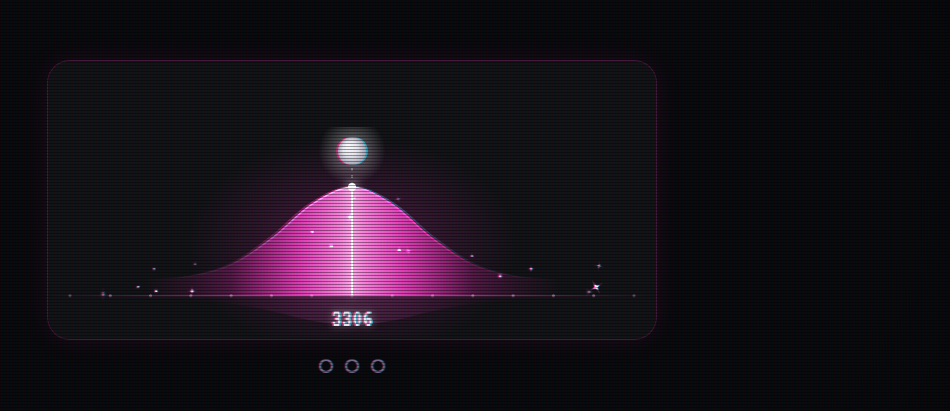
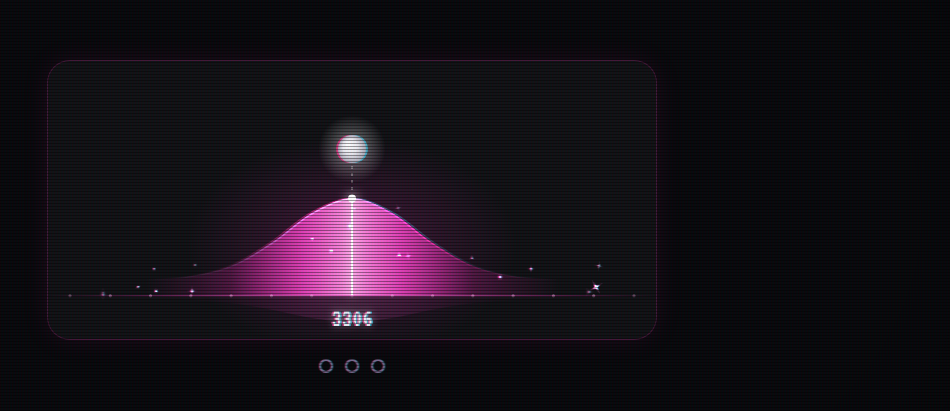
Before and after one commit to a-nelas/primedle, a website with bundled scripts: page index.html in a window 1280 px wide. Shown: the part 183-594 px from the top of the page, without its empty margins (288-1238 px from the left). Built offline with nearby package versions, Linux system fonts and the light colour scheme.

Commit message:
Ball follows the pointer anywhere, stopped by a floor above the wave
The ball moves on a full-screen overlay and acts as the cursor. A straight
invisible floor just above the highest crest stops it, flashing on contact.
The wave's bell rises as the ball gets closer to the floor.

Co-Authored-By: Claude Opus 5.5 <noreply@anthropic.com>

```diff
--- a/index.html
+++ b/index.html
@@ -22,9 +22,10 @@
           <span class="readout-delta" id="readout-delta"></span>
         </span>
       </div>
-      <canvas id="bar" tabindex="0" aria-label="Number line. Move to aim, click or press Enter to drop. Arrow keys also move the ball."></canvas>
+      <canvas id="bar" tabindex="0" aria-label="Number line. Move the ball anywhere to aim, click or press Enter to drop. Arrow keys also move the ball."></canvas>
     </div>
     <div class="tries" id="tries" aria-label="Tries"></div>
   </main>
+  <canvas id="fx" aria-hidden="true"></canvas>
 </body>
 </html>
--- a/src/bar.js
+++ b/src/bar.js
@@ -2,7 +2,9 @@ import { isPrime } from './primes.js';
 
 const PAD = 22; // px kept free at each end
 const BALL_R = 14;
-const FLOAT = 20; // gap between the floating ball and the wave crest
+const FLOAT = 20; // gap above the crest where the ball rests when nobody steers it
+const CLEAR = 4; // gap between the floor (a straight invisible line) and the highest crest
+const REACH = 150; // px: how quickly the wave sinks as the ball moves away from the floor
 const BASE_HALF = 7; // units visible each side at rest
 // Pointer → number mapping. The camera follows the ball to ALPHA of its
 // distance from N and the view widens by BETA per unit, which gives
@@ -40,16 +42,21 @@ const easeInOut = (t) => (t < 0.5 ? 4 * t * t * t : 1 - (-2 * t + 2) ** 3 / 2);
  *
  * Positions are in "units": offsets from N. Each integer is a spring node
  * and the wave is a smooth curve through them, rising into a bell under the
- * ball. The ball floats above the wave and follows the pointer (mouse hover,
- * or a finger sliding); a click or tap drops it and scores the guess. The
- * camera (`cam`) catches up behind the ball and the view widens (`half`) the
- * farther it goes, so N stays on screen. The wave only moves when the pointer
- * does; sparkles twinkle across it on their own.
+ * ball. The ball lives on a full-screen overlay (`fx`) and follows the pointer
+ * anywhere on the page (mouse hover, or a finger sliding), but it can't pass
+ * below the wave: it stops at an invisible wall just above it, flashing on
+ * contact, and slides along at that height. Its x picks the number. A click
+ * or tap drops it and scores the guess. The camera (`cam`) catches up behind
+ * the ball and the view widens (`half`) the farther it goes, so N stays on
+ * screen. The wave only moves when the pointer does; sparkles twinkle across
+ * it on their own.
  */
 export class NumberBar {
-  constructor(canvas, { center, onDrop, onHover }) {
+  constructor(canvas, { center, onDrop, onHover, fx }) {
     this.canvas = canvas;
     this.ctx = canvas.getContext('2d');
+    this.fx = fx;
+    this.fxCtx = fx.getContext('2d');
     this.center = center;
     this.onDrop = onDrop;
     this.onHover = onHover || (() => {});
@@ -61,12 +68,19 @@ export class NumberBar {
     this.cam = 0;
     this.ball = 0;
     this.lift = 1; // bell height under the ball
-    this.float = 1; // 1 = floating above the wave, 0 = resting on it
+    this.prox = 1; // 1 = ball on the floor, → 0 as it moves away; scales the bell
     this.press = 0; // 1 = the landed ball bends the wave down beneath it
-    this.by = null; // smoothed ball y
-    this.px = 0; // raw pointer x
+    this.fall = 0; // drop progress, 0 → 1
+    this.from = null; // where a drop started (viewport px)
+    this.bvx = null; // ball position in viewport px
+    this.bvy = null;
+    this.mx = 0; // pointer in viewport px
+    this.my = 0;
+    this.blocked = false; // ball is pressed against the wall above the wave
+    this.flash = 0; // contact flash, 1 → 0
+    this.rect = null;
     this.engaged = false; // pointer is steering the ball
-    this.down = null; // { x, t, id, type } of the current press
+    this.down = null; // { x, y, t } of the current press
     this.kb = 0;
     this.mode = 'idle'; // idle | key | drop
     this.enabled = true;
@@ -84,13 +98,16 @@ export class NumberBar {
     this.readColors();
     new ResizeObserver(() => this.resize()).observe(canvas);
     document.fonts?.load(`24px ${CRT_FONT}`).then(() => this.buildSprites()).catch(() => {});
-    canvas.addEventListener('pointerdown', (e) => this.onDown(e));
-    canvas.addEventListener('pointermove', (e) => this.onMove(e));
-    canvas.addEventListener('pointerup', (e) => this.onUp(e));
-    canvas.addEventListener('pointercancel', () => this.disengage());
-    canvas.addEventListener('pointerleave', (e) => {
-      if (e.pointerType === 'mouse') this.disengage();
+    window.addEventListener('resize', () => this.resizeFx());
+    window.addEventListener('pointerdown', (e) => this.onDown(e));
+    window.addEventListener('pointermove', (e) => this.onMove(e));
+    window.addEventListener('pointerup', (e) => this.onUp(e));
+    window.addEventListener('pointercancel', () => {
+      this.down = null;
+      this.disengage();
     });
+    document.documentElement.addEventListener('mouseleave', () => this.disengage());
+    window.addEventListener('blur', () => this.disengage());
     canvas.addEventListener('keydown', (e) => this.onKey(e));
     canvas.addEventListener('blur', () => {
       if (this.mode === 'key') this.mode = 'idle';
@@ -110,9 +127,18 @@ export class NumberBar {
     if (!this.enabled && this.mode !== 'drop') {
       // game over: settle the view back on N with a flat wave
       this.engaged = false;
-      this.animate({ ball: 0, cam: 0, lift: 0, float: 0, press: 0 }, 0.6, easeInOut);
+      this.animate({ ball: 0, cam: 0, lift: 0, press: 0 }, 0.6, easeInOut);
     }
-    this.canvas.style.cursor = this.enabled ? 'crosshair' : 'default';
+    // while playing, the ball is the cursor
+    document.documentElement.classList.toggle('playing', this.enabled);
+    this.kick();
+  }
+
+  resizeFx() {
+    const dpr = window.devicePixelRatio || 1;
+    this.fx.width = Math.round(window.innerWidth * dpr);
+    this.fx.height = Math.round(window.innerHeight * dpr);
+    this.fxCtx.setTransform(dpr, 0, 0, dpr, 0, 0);
     this.kick();
   }
 
@@ -138,8 +164,8 @@ export class NumberBar {
     this.canvas.height = Math.round(r.height * dpr);
     this.ctx.setTransform(dpr, 0, 0, dpr, 0, 0);
 
+    this.resizeFx();
     this.buildSprites();
-    this.by = null;
     this.kick();
   }
 
@@ -250,8 +276,14 @@ export class NumberBar {
   surfaceY(u) {
     return this.baseline - Math.max(3, this.springH(u));
   }
+  /** Where the bell (and the colour) is centred, in canvas x. */
   ballX() {
     return this.xOf(this.ball);
+  }
+  /** The floor: lowest the ball's centre may go (viewport px), a straight
+   *  line just above the highest the wave can rise. */
+  get floorY() {
+    return this.rect.top + this.baseline - this.maxH - CLEAR - BALL_R;
   }
   get showBall() {
     return this.enabled || this.mode === 'drop';
@@ -271,6 +303,7 @@ export class NumberBar {
     this.last = t;
     const busy = this.step(dt);
     this.draw();
+    this.drawFx();
     if (busy) this.raf = requestAnimationFrame((t2) => this.frame(t2));
   }
 
@@ -283,10 +316,12 @@ export class NumberBar {
 
   step(dt) {
     let busy = false;
+    const R = (this.rect = this.canvas.getBoundingClientRect());
+    const free = this.mode === 'idle' && this.engaged && this.enabled;
 
-    // the ball heads for its target; the camera catches up behind it
+    // the number under the ball heads for its target; the camera catches up
     let target = null;
-    if (this.mode === 'idle' && this.engaged && this.enabled) target = this.valueAt(this.px);
+    if (free) target = this.valueAt(this.mx - R.left);
     else if (this.mode === 'key') target = this.kb;
     if (target !== null) {
       this.ball += (target - this.ball) * follow(18, dt);
@@ -323,7 +358,7 @@ export class NumberBar {
     for (let n = lo; n <= hi; n++) {
       const rest = this.restFor(n);
       const d = n - this.ball;
-      const bell = (peak - rest) * this.lift * Math.exp(-(d * d) / (2 * sigma * sigma));
+      const bell = (peak - rest) * this.lift * this.prox * Math.exp(-(d * d) / (2 * sigma * sigma));
       const dent = rest * 0.75 * this.press * Math.exp(-(d * d) / (2 * dentSigma * dentSigma));
       const target = Math.max(2, rest + bell - dent);
       let b = this.nodes.get(n);
@@ -363,11 +398,36 @@ export class NumberBar {
       busy = true;
     }
 
-    // the ball floats above the wave
-    const targetY = this.surfaceY(this.ball) - BALL_R - 2 - FLOAT * this.float;
-    if (this.by === null) this.by = targetY;
-    this.by += (targetY - this.by) * follow(this.mode === 'drop' ? 60 : 30, dt);
-    if (Math.abs(targetY - this.by) > 0.2) busy = true;
+    // the ball, in viewport px: follows the pointer anywhere, but never
+    // below the floor just above the wave
+    const restX = R.left + this.xOf(this.ball);
+    const wall = this.floorY;
+    if (this.mode === 'drop' && this.from) {
+      const landY = R.top + this.surfaceY(this.ball) - BALL_R - 1;
+      this.bvx = this.from.x + (restX - this.from.x) * this.fall;
+      this.bvy = this.from.y + (landY - this.from.y) * this.fall;
+      this.blocked = false;
+    } else {
+      const tx = free ? this.mx : restX;
+      if (this.bvx === null) this.bvx = tx;
+      this.bvx += (tx - this.bvx) * follow(free ? 30 : 12, dt);
+      const ty = free ? this.my : wall - FLOAT;
+      if (this.bvy === null) this.bvy = ty;
+      this.bvy += (ty - this.bvy) * follow(free ? 30 : 12, dt);
+      if (this.bvy > wall) this.bvy = wall;
+      // pressed against the wall (a little hysteresis so it doesn't chatter)
+      const blocked = free && this.bvy >= wall - 0.5 && ty > wall - (this.blocked ? 6 : 0);
+      if (blocked && !this.blocked && this.flash < 0.4) this.flash = 1; // hit the wall
+      this.blocked = blocked;
+      if (this.blocked) busy = true;
+      if (Math.abs(tx - this.bvx) > 0.3 || Math.abs(Math.min(ty, wall) - this.bvy) > 0.3) busy = true;
+    }
+    if (this.flash > 0) {
+      this.flash = Math.max(0, this.flash - dt / 0.4);
+      busy = true;
+    }
+    // the wave reaches up toward the ball: tall when it's near, low when far
+    this.prox = Math.exp(-Math.max(0, wall - this.bvy) / REACH);
 
     // readout
     const live = this.enabled && (this.engaged || this.mode === 'key' || this.mode === 'drop');
@@ -436,9 +496,10 @@ export class NumberBar {
     const v = Math.round(u);
     if (v === 0) return; // N itself is never the answer; ignore
     this.mode = 'drop';
-    this.engaged = false;
+    this.from = { x: this.bvx ?? 0, y: this.bvy ?? 0 };
+    this.fall = 0;
     // fall: the bell flattens and the wave bends down where the ball lands
-    this.animate({ ball: v, float: 0, lift: 0, press: 1 }, 0.32, easeIn, () => {
+    this.animate({ ball: v, fall: 1, lift: 0, press: 1 }, 0.32, easeIn, () => {
       for (let d = -2; d <= 2; d++) {
         const b = this.nodes.get(v + d);
         if (b) b.v -= 90 * Math.exp(-(d * d) / 2);
@@ -450,8 +511,9 @@ export class NumberBar {
           this.set({});
           return;
         }
-        this.animate({ float: 1, lift: 1, press: 0 }, 0.5, easeInOut, () => {
+        this.animate({ lift: 1, press: 0 }, 0.5, easeInOut, () => {
           this.mode = 'idle';
+          this.from = null;
         });
       });
     });
@@ -459,13 +521,10 @@ export class NumberBar {
 
   // ---- input -------------------------------------------------------------
 
-  pointerX(e) {
-    return e.clientX - this.canvas.getBoundingClientRect().left;
-  }
-
-  engage(x) {
+  engage(e) {
     this.engaged = true;
-    this.px = x;
+    this.mx = e.clientX;
+    this.my = e.clientY;
     if (this.mode === 'key') this.mode = 'idle';
     this.kick();
   }
@@ -477,36 +536,30 @@ export class NumberBar {
   }
 
   onDown(e) {
-    if (!this.enabled || this.mode === 'drop') return;
+    if (!this.enabled || this.mode === 'drop' || e.button > 0) return;
     e.preventDefault();
     this.canvas.focus({ preventScroll: true });
-    const x = this.pointerX(e);
-    this.down = { x, t: performance.now(), id: e.pointerId };
-    if (e.pointerType !== 'mouse') {
-      try {
-        this.canvas.setPointerCapture(e.pointerId);
-      } catch {
-        /* pointer already gone */
-      }
-    }
-    this.engage(x);
+    this.down = { x: e.clientX, y: e.clientY, t: performance.now() };
+    this.engage(e);
   }
 
   onMove(e) {
     if (!this.enabled || this.mode === 'drop') return;
     // mouse steers by hovering; touch and pen steer while pressed
-    if (e.pointerType === 'mouse' || this.down) this.engage(this.pointerX(e));
+    if (e.pointerType === 'mouse' || this.down) this.engage(e);
   }
 
   onUp(e) {
     const d = this.down;
     this.down = null;
     if (!d || !this.enabled || this.mode === 'drop') return;
-    const x = this.pointerX(e);
-    const isTap = Math.abs(x - d.x) <= TAP_SLOP && performance.now() - d.t <= TAP_TIME;
+    const moved = Math.hypot(e.clientX - d.x, e.clientY - d.y);
+    const isTap = moved <= TAP_SLOP && performance.now() - d.t <= TAP_TIME;
     if (isTap) {
       // mouse: drop where the ball (and readout) is; touch: where the tap was
-      this.drop(e.pointerType === 'mouse' ? this.ball : this.valueAt(x));
+      const rect = this.canvas.getBoundingClientRect();
+      if (e.pointerType !== 'mouse') this.bvx = e.clientX;
+      this.drop(e.pointerType === 'mouse' ? this.ball : this.valueAt(e.clientX - rect.left));
     } else if (e.pointerType !== 'mouse') {
       this.disengage(); // finger lifted after aiming: the ball stays floating there
     }
@@ -545,7 +598,6 @@ export class NumberBar {
     const fade = (x) => clamp((Math.min(x, w - x) - 2) / 28, 0, 1);
     const showBall = this.showBall;
     const bx = this.ballX();
-    const by = this.by ?? base - BALL_R;
     const markerAt = new Map(this.markers.map((m) => [m.value - this.center, m]));
     const answerSet = new Set(this.answers.map((a) => a - this.center));
 
@@ -558,7 +610,7 @@ export class NumberBar {
       ctx.translate(bx, gy);
       ctx.scale(1.5, 1);
       const rg = ctx.createRadialGradient(0, 0, 0, 0, 0, ry);
-      rg.addColorStop(0, `rgba(255, 60, 190, ${0.28 * this.lift})`);
+      rg.addColorStop(0, `rgba(255, 60, 190, ${0.28 * this.lift * this.prox})`);
       rg.addColorStop(1, 'rgba(255, 60, 190, 0)');
       ctx.fillStyle = rg;
       ctx.fillRect(-ry, -ry, ry * 2, ry * 2);
@@ -713,21 +765,6 @@ export class NumberBar {
     }
     stem(0, '#ffffff', 2, 12);
 
-    // aim line from the ball to the whole number it would land on
-    if (showBall && this.float > 0.05) {
-      const hx = this.xOf(Math.round(this.mode === 'key' ? this.kb : this.ball));
-      ctx.globalAlpha = this.float * 0.55;
-      ctx.strokeStyle = '#ffffff';
-      ctx.lineWidth = 1;
-      ctx.setLineDash([3, 4]);
-      ctx.beginPath();
-      ctx.moveTo(hx, by + BALL_R + 3);
-      ctx.lineTo(hx, base);
-      ctx.stroke();
-      ctx.setLineDash([]);
-      ctx.globalAlpha = 1;
-    }
-
     // daily number (the only digits on the bar), CRT style
     const xN = this.xOf(0);
     const L = this.labelSprite;
@@ -764,11 +801,88 @@ export class NumberBar {
       }
       g.restore();
     }
+  }
+
+  /** The ball, its aim line and the wall flash, on the full-screen overlay. */
+  drawFx() {
+    const g = this.fxCtx;
+    const vw = window.innerWidth;
+    const vh = window.innerHeight;
+    g.clearRect(0, 0, vw, vh);
+    const R = this.rect;
+    if (!R || !this.w || !this.showBall || this.bvx === null) return;
+    const x = this.bvx;
+    const y = this.bvy;
+
+    // aim line from the ball down to the whole number it would land on
+    if (this.mode !== 'drop' && this.lift > 0.05) {
+      const hx = R.left + this.xOf(Math.round(this.mode === 'key' ? this.kb : this.ball));
+      const top = y + BALL_R + 3;
+      const bot = R.top + this.baseline;
+      if (bot > top) {
+        g.globalAlpha = this.lift * 0.55;
+        g.strokeStyle = '#ffffff';
+        g.lineWidth = 1;
+        g.setLineDash([3, 4]);
+        g.beginPath();
+        g.moveTo(hx, top);
+        g.lineTo(hx, bot);
+        g.stroke();
+        g.setLineDash([]);
+        g.globalAlpha = 1;
+      }
+    }
+
+    // the invisible wall lights up where the ball pushes on it
+    const f = this.flash;
+    const hold = this.blocked ? 0.22 : 0;
+    const a = Math.max(f, hold);
+    if (a > 0.01) {
+      g.save();
+      g.globalCompositeOperation = 'lighter';
+      // a straight segment of the floor, bright under the ball, fading out
+      const span = 34 + 40 * (1 - f) * (f > hold ? 1 : 0);
+      const ly = this.floorY + BALL_R + 1;
+      const line = (off, rgb, width, alpha) => {
+        const lg = g.createLinearGradient(x - span, 0, x + span, 0);
+        lg.addColorStop(0, `rgba(${rgb}, 0)`);
+        lg.addColorStop(0.5, `rgba(${rgb}, ${alpha})`);
+        lg.addColorStop(1, `rgba(${rgb}, 0)`);
+        g.fillStyle = lg;
+        g.fillRect(x - span + off, ly - width / 2, span * 2, width);
+      };
+      line(0, '255, 120, 210', 7, a * 0.25); // soft bloom
+      line(-1.5, '255, 50, 140', 1.6, a * 0.9);
+      line(1.5, '60, 220, 255', 1.6, a * 0.8);
+      line(0, '255, 255, 255', 1.2, a);
+      // the impact ring
+      if (f > 0.01) {
+        const r = BALL_R + 4 + 22 * (1 - f);
+        g.globalAlpha = f * 0.7;
+        g.strokeStyle = '#ffffff';
+        g.lineWidth = 1.5;
+        g.beginPath();
+        g.ellipse(x, y + BALL_R * 0.4, r, r * 0.55, 0, 0, Math.PI * 2);
+        g.stroke();
+      }
+      g.restore();
+    }
 
     // ball, CRT style
-    if (showBall && this.ballSprite) {
+    if (this.ballSprite) {
       const S = this.ballSprite;
-      ctx.drawImage(S.canvas, bx - S.size / 2, by - S.size / 2, S.size, S.size);
+      g.drawImage(S.canvas, x - S.size / 2, y - S.size / 2, S.size, S.size);
+      if (f > 0.01) {
+        // it flares white on impact
+        g.save();
+        g.globalCompositeOperation = 'lighter';
+        const glow = g.createRadialGradient(x, y, 0, x, y, BALL_R * 2.2);
+        glow.addColorStop(0, `rgba(255, 255, 255, ${0.75 * f})`);
+        glow.addColorStop(1, 'rgba(255, 255, 255, 0)');
+        g.fillStyle = glow;
+        g.fillRect(x - BALL_R * 2.2, y - BALL_R * 2.2, BALL_R * 4.4, BALL_R * 4.4);
+        g.restore();
+      }
     }
   }
 
--- a/src/game.js
+++ b/src/game.js
@@ -47,7 +47,7 @@ if (stats.lastWinKey !== key && stats.lastWinKey !== yesterdayKey(key)) stats.st
 
 // ---- game ----------------------------------------------------------------
 
-const bar = new NumberBar($('bar'), { center: N, onDrop: handleDrop, onHover: showReadout });
+const bar = new NumberBar($('bar'), { center: N, onDrop: handleDrop, onHover: showReadout, fx: $('fx') });
 
 function showReadout(v) {
   const live = v !== null;
--- a/style.css
+++ b/style.css
@@ -114,6 +114,19 @@ body::after {
   outline: none;
 }
 
+/* full-screen layer for the ball, under the CRT overlay */
+#fx {
+  position: fixed;
+  inset: 0;
+  width: 100%;
+  height: 100%;
+  z-index: 5;
+  pointer-events: none;
+  filter: blur(0.35px);
+}
+html.playing, html.playing * { cursor: none; }
+body { touch-action: none; }
+
 .tries {
   display: flex;
   justify-content: center;
```
Also changed, not shown: README.md.
